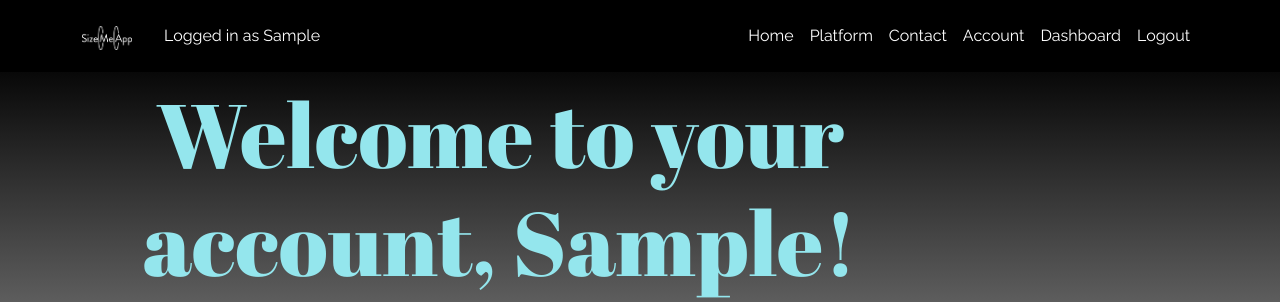
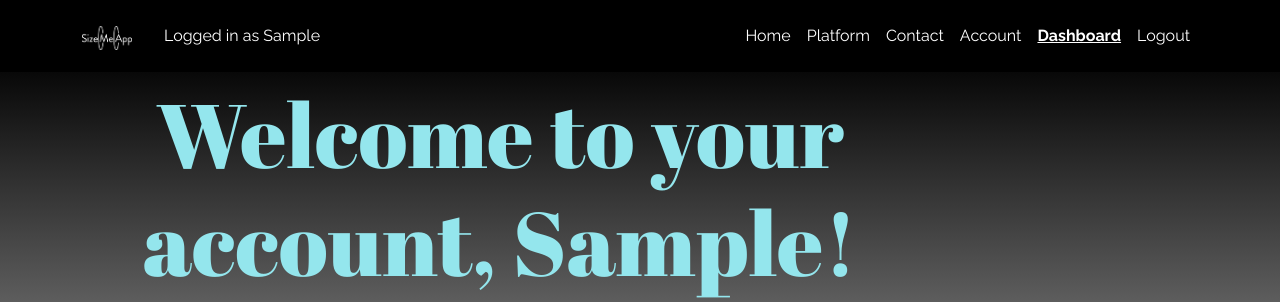
Before and after one commit to Sara-Sundin/SizeMeApp_MVP, a Django app: page /accounts/dashboard/ in a window 1280 px wide. Shown: the top 302 px of the page. Run offline with Django 5.2, Linux system fonts and the light colour scheme; a user stored in the database is signed in; tables that the repository leaves empty hold one stand-in row (values such as "Sample post"); some libraries are stand-ins or nearby versions.

Commit message:
link navbar for signup and login

```diff
--- a/templates/base.html
+++ b/templates/base.html
@@ -47,31 +47,31 @@
                         {% endif %}
                         <ul class="navbar-nav ms-auto">
                             <li class="nav-item">
-                                <a class="nav-link {% if request.path == home_url %}active{% endif %}" href="{{ home_url }}">Home</a>
+                                <a class="nav-link {% if request.path == '/' %}active{% endif %}" href="{% url 'home' %}">Home</a>
                             </li>
                             <li class="nav-item">
-                                <a class="nav-link {% if request.path == about_url %}active{% endif %}" href="#">Platform</a>
+                                <a class="nav-link" href="#platform">Platform</a> <!-- Replace with actual URL or section ID -->
                             </li>
                             <li class="nav-item">
-                                <a class="nav-link {% if request.path == contact_url %}active{% endif %}" href="#">Contact</a>
+                                <a class="nav-link" href="#contact">Contact</a> <!-- Replace with actual URL or section ID -->
                             </li>
                             <li class="nav-item">
-                                <a class="nav-link {% if request.path == blog_url %}active{% endif %}" href="#">Account</a>
+                                <a class="nav-link" href="#account">Account</a> <!-- Replace with actual account-related URL -->
                             </li>
 
                             {% if user.is_authenticated %}
                             <li class="nav-item">
-                                <a class="nav-link {% if request.path == dashboard_url %}active{% endif %}" href="{{ dashboard_url }}">Dashboard</a>
+                                <a class="nav-link {% if request.path == '/accounts/dashboard/' %}active{% endif %}" href="{% url 'dashboard' %}">Dashboard</a>
                             </li>
                             <li class="nav-item">
                                 <a class="nav-link" href="{% url 'logout' %}">Logout</a>
                             </li>
                             {% else %}
                             <li class="nav-item">
-                                <a class="nav-link {% if request.path == signup_url %}active{% endif %}" href="{{ signup_url }}">Register</a>
+                                <a class="nav-link {% if request.path == '/accounts/signup/' %}active{% endif %}" href="{% url 'signup' %}">Register</a>
                             </li>
                             <li class="nav-item">
-                                <a class="nav-link {% if request.path == login_url %}active{% endif %}" href="{{ login_url }}">Login</a>
+                                <a class="nav-link {% if request.path == '/accounts/login/' %}active{% endif %}" href="{% url 'login' %}">Login</a>
                             </li>
                             {% endif %}
                         </ul>
```
